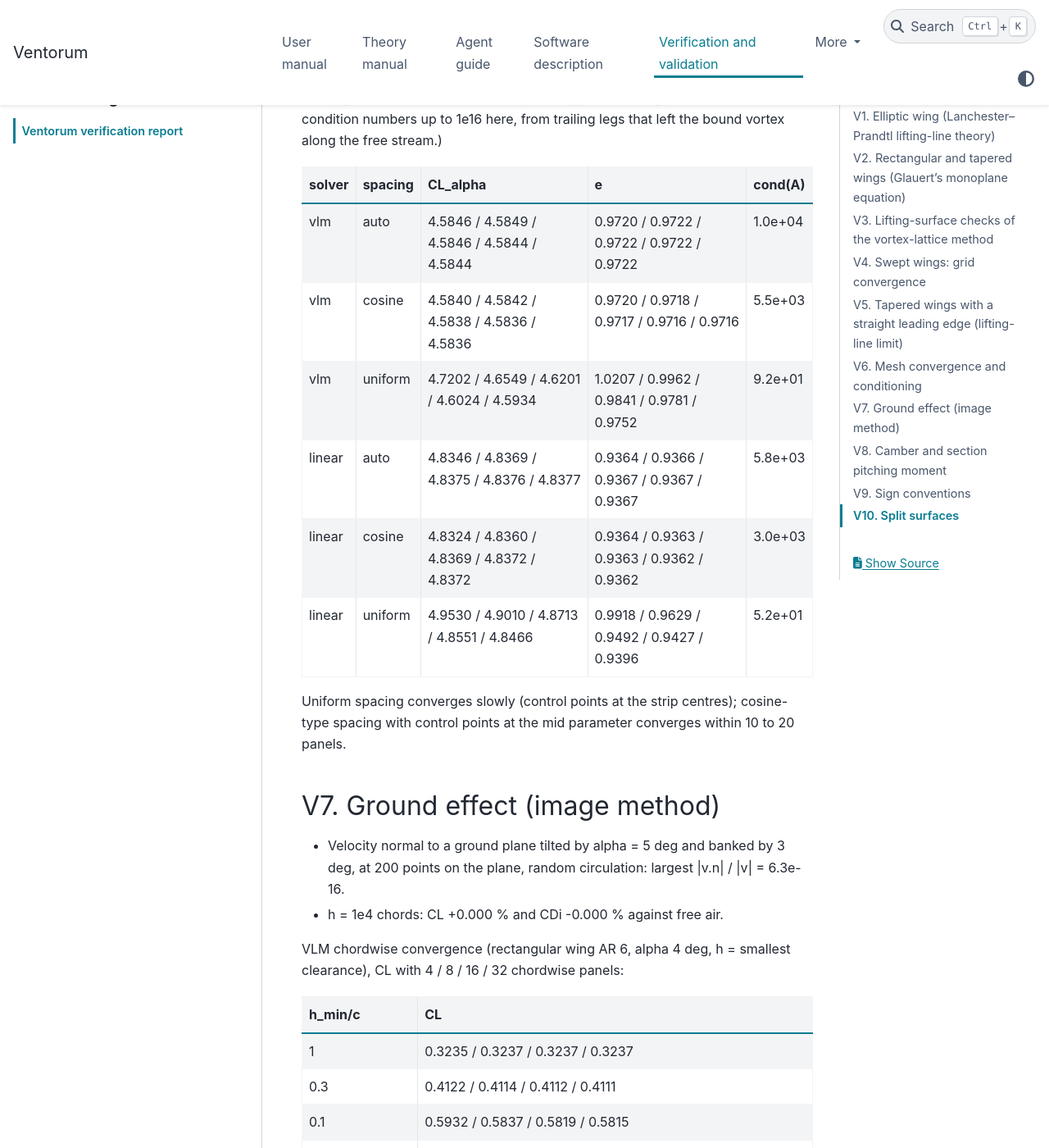
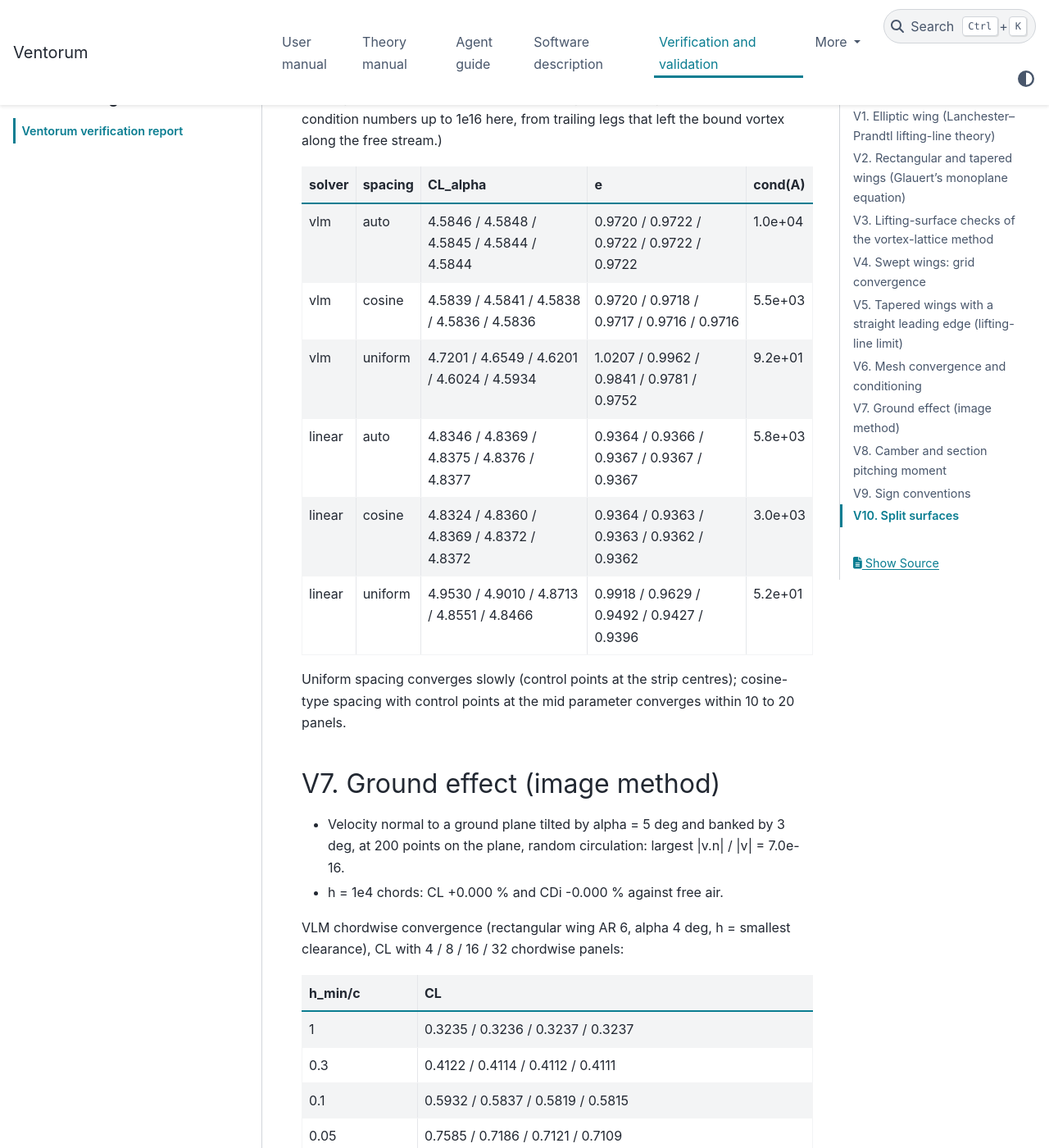
Before and after one commit to manrd/Ventorum, a Sphinx documentation site: the page built from docs/verification_report.md, in a window 1280 px wide and 1400 px high, scrolled down 6017 px. Shown: the whole window at 82% size. Built offline with Sphinx 7.4.7 and the PyData theme 0.15.4, drawn with Linux system fonts in a browser that asks for light colours; some of the changed text lies outside the part shown.

Commit message:
Regenerate the verification report for the new core and leg rules
The owner approved the result changes of this work. Each changed line and
its reason (a second run with the old leg rule and the new core separated
the two causes):

* Header: new date.
* V3 circular wing, 20 x 8 panels: "+0.000 %" becomes "-0.000 %" (the sign
  of a zero; core on the distance to the finite filament).
* V3 circular wing, wake columns at alpha 4 and 8 deg: last digit (core).
* V3 elliptic wings, AR 1, 4, 6, 10, 20: last digit of the VLM CL_alpha and
  of the error against Helmbold (core).
* V4 swept wings, 5 to 45 deg: last digit of the VLM values; lifting-line
  CL_alpha by up to 9e-4 and its change 10 to 160 panels in the last digit
  (core: the force and collocation points of the lifting line lie on the
  extended lines of the bound segments of the other strips).
* V5 tapered wings with a straight leading edge: lifting-line CL_alpha error
  -1.800 % to -1.770 % (AR 4, taper 0.5), -4.042 % to -4.025 %, -0.475 % to
  -0.438 % (AR 8, taper 0.5), -0.929 % to -0.904 %; the e error and the VLM
  column in the last digits (core: the quarter-chord line of the two halves
  meets with a small kink, so the extended line of one half passes near the
  points of the other half; the old core removed that velocity).
* V6 mesh convergence: last digit of the VLM CL_alpha (core).
* V7 ground effect: the image check 6.3e-16 to 7.0e-16 (round-off), one
  digit of the chordwise convergence rows at h/c 1 and 0.05, and +22.371 %
  to +22.370 % (core).
* V9 signs: last digit of the VLM free-stream-wake column at 0 and +5 deg
  and of the fin CY_beta and Cn_beta (core).
* V10 dihedral break with an incidence step: the "separate" column (every
  surface in its own group) and the rows that the rule does not join change
  by up to 0.73 percentage points (core, and the leg rule: the edges at the
  break of separate surfaces are free edges and get the full velocity).
  The joined rows stay +0.000 % against the forced join.
* Run time line: not a result.

Co-Authored-By: Claude Opus 5.5 <noreply@anthropic.com>

```diff
--- a/docs/verification_report.md
+++ b/docs/verification_report.md
@@ -74,7 +74,7 @@ Circular wing. Reference: W. Kinner, 'Die kreisfoermige Tragflaeche auf potentia
 
 | panels/semi-span | chordwise | CL_alpha | vs 1.790 |
 |---|---|---|---|
-| 20 | 8 | 1.7900 | +0.000 % |
+| 20 | 8 | 1.7900 | -0.000 % |
 | 30 | 16 | 1.7903 | +0.016 % |
 | 40 | 24 | 1.7904 | +0.022 % |
 
@@ -129,9 +129,9 @@ Rectangular wing, aspect ratio 8, alpha = 2 deg; 10 / 20 / 40 / 80 / 160 panels
 
 | solver | spacing | CL_alpha | e | cond(A) |
 |---|---|---|---|---|
-| vlm | auto | 4.5846 / 4.5849 / 4.5846 / 4.5844 / 4.5844 | 0.9720 / 0.9722 / 0.9722 / 0.9722 / 0.9722 | 1.0e+04 |
-| vlm | cosine | 4.5840 / 4.5842 / 4.5838 / 4.5836 / 4.5836 | 0.9720 / 0.9718 / 0.9717 / 0.9716 / 0.9716 | 5.5e+03 |
-| vlm | uniform | 4.7202 / 4.6549 / 4.6201 / 4.6024 / 4.5934 | 1.0207 / 0.9962 / 0.9841 / 0.9781 / 0.9752 | 9.2e+01 |
+| vlm | auto | 4.5846 / 4.5848 / 4.5845 / 4.5844 / 4.5844 | 0.9720 / 0.9722 / 0.9722 / 0.9722 / 0.9722 | 1.0e+04 |
+| vlm | cosine | 4.5839 / 4.5841 / 4.5838 / 4.5836 / 4.5836 | 0.9720 / 0.9718 / 0.9717 / 0.9716 / 0.9716 | 5.5e+03 |
+| vlm | uniform | 4.7201 / 4.6549 / 4.6201 / 4.6024 / 4.5934 | 1.0207 / 0.9962 / 0.9841 / 0.9781 / 0.9752 | 9.2e+01 |
 | linear | auto | 4.8346 / 4.8369 / 4.8375 / 4.8376 / 4.8377 | 0.9364 / 0.9366 / 0.9367 / 0.9367 / 0.9367 | 5.8e+03 |
 | linear | cosine | 4.8324 / 4.8360 / 4.8369 / 4.8372 / 4.8372 | 0.9364 / 0.9363 / 0.9363 / 0.9362 / 0.9362 | 3.0e+03 |
 | linear | uniform | 4.9530 / 4.9010 / 4.8713 / 4.8551 / 4.8466 | 0.9918 / 0.9629 / 0.9492 / 0.9427 / 0.9396 | 5.2e+01 |
@@ -140,17 +140,17 @@ Uniform spacing converges slowly (control points at the strip centres); cosine-t
 
 ## V7. Ground effect (image method)
 
-* Velocity normal to a ground plane tilted by alpha = 5 deg and banked by 3 deg, at 200 points on the plane, random circulation: largest |v.n| / |v| = 6.3e-16.
+* Velocity normal to a ground plane tilted by alpha = 5 deg and banked by 3 deg, at 200 points on the plane, random circulation: largest |v.n| / |v| = 7.0e-16.
 * h = 1e4 chords: CL +0.000 % and CDi -0.000 % against free air.
 
 VLM chordwise convergence (rectangular wing AR 6, alpha 4 deg, h = smallest clearance), CL with 4 / 8 / 16 / 32 chordwise panels:
 
 | h_min/c | CL |
 |---|---|
-| 1 | 0.3235 / 0.3237 / 0.3237 / 0.3237 |
+| 1 | 0.3235 / 0.3236 / 0.3237 / 0.3237 |
 | 0.3 | 0.4122 / 0.4114 / 0.4112 / 0.4111 |
 | 0.1 | 0.5932 / 0.5837 / 0.5819 / 0.5815 |
-| 0.05 | 0.7586 / 0.7186 / 0.7121 / 0.7109 |
+| 0.05 | 0.7585 / 0.7186 / 0.7121 / 0.7109 |
 
 Lift increment over free air, lifting line against VLM (rectangular wings, alpha 4 deg). The lifting line is refused below h_min/c = 1:
 
```
Also changed, not shown: other parts of docs/verification_report.md (+29 -29 lines).
